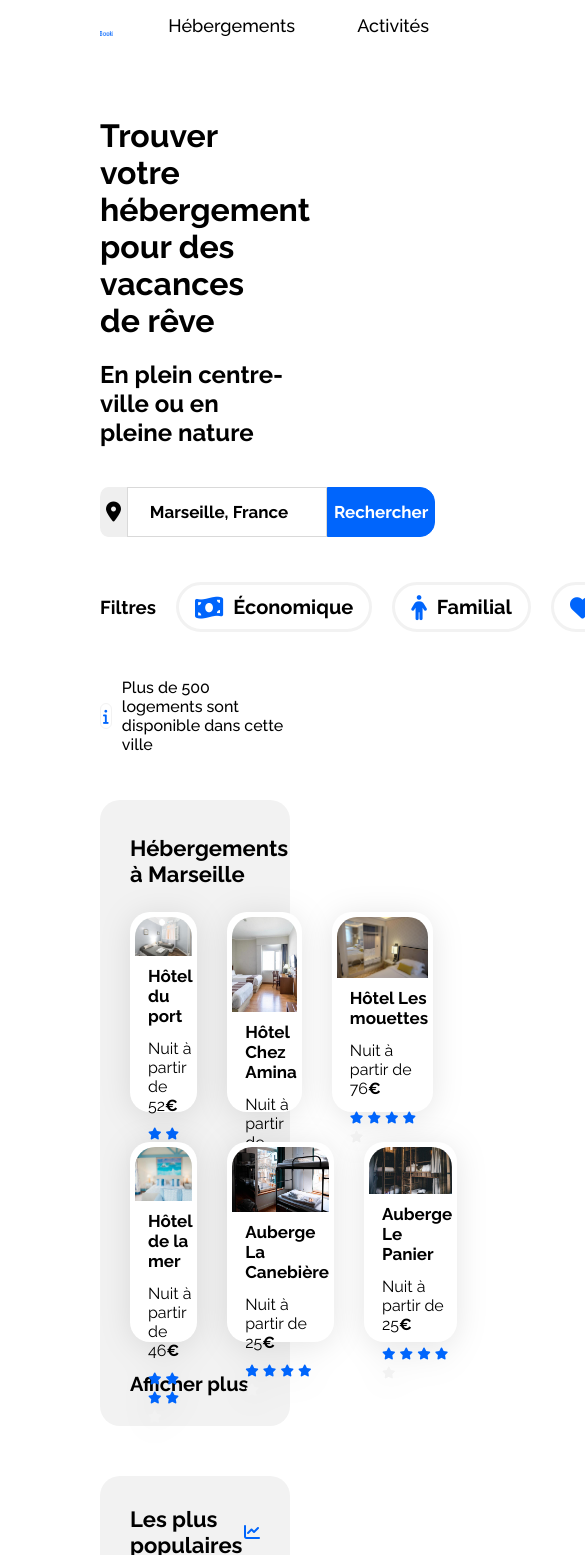
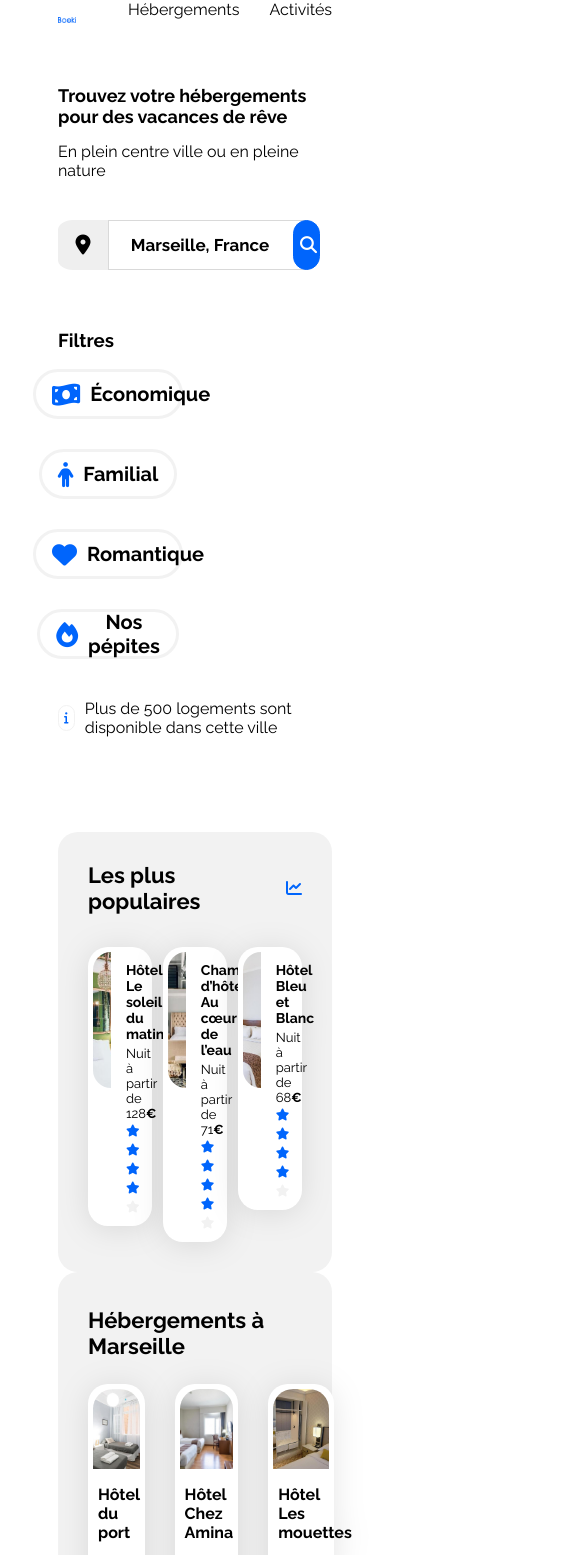
Before and after one commit to RacoonyThibault/Openclassroom_Project_2, a plain HTML site: page index.html in a window 390 px wide. Shown: the top 1555 px of the page, 585 px wide, since content can reach past the window. Drawn offline with Linux system fonts and the light colour scheme.

Commit message:
media queries

```diff
--- a/css/style.css
+++ b/css/style.css
@@ -1,6 +1,7 @@
 /****** General ***********/
 * {
     font-family: 'Raleway', sans-serif;
+    max-width: 1440px;
 }
 
 :root {
@@ -13,249 +14,12 @@
     color: var(--main-color);
 }
 
-header {
-    display: flex;
-    align-items: center;
-    justify-content: space-between;
-    margin-bottom: 50px;
-}
-
-ul {
-    display: flex;
-    flex-direction: row;
-    justify-content:flex-end;
-    gap: 2em;
-    list-style-type: none;
-    margin-top: 0;
-    padding-top: 0;
-}
-
-li {
-    display: flex;
-    margin: 0px;
-    padding: 15px;
-    font-size: large;
-    font-weight: 500;
-}
-
-li:hover {
-    color: #0065FC;
-    border-top: 2px solid #0065FC;
-}
-
 body {
     display: flex;
-    align-items: center;
     justify-content: center;
     margin-top: 0;
-    margin-left: 50px;
-    margin-right: 50px;
-    padding: auto;
+    margin-bottom: 0;
 }
-/** RECHERCHE **/
-
-.hebergements-search{
-    margin-bottom: 25px;
-
-}
-
-.search-title{
-    margin-bottom: 10px;
-}
-
-
-form{
-    display: flex;
-    padding: 0;
-}
-
-.localisation-button{
-    width: 50px;
-    height: 50px;
-    border-radius: 30% 0% 0% 30% / 20% 0% 0% 20%;
-    border: 1px  #d9d9d9;
-
-}
-
-.localisation-icon{
-    font-size: 20px;
-}
-
-input{
-    width: 200px;
-    height: 50px;
-    border: 1px #d9d9d9 solid;
-    font-weight: bold;
-    font-size: 17px;
-    text-align: center;
-}
-
-.search-button{
-    background: #0065FC;
-    color: white;
-    font-size:17px;
-    font-weight: bold;
-    width:130px;
-    height:50px;
-    border-radius: 0px 15px 15px 0px;
-    border: 1px solid #0065FC;
-}
-
-.container-search{
-    margin-top: 40px;
-    margin-bottom: 40px;
-
-}
-
-/** FILTRE **/
-
-.filter{
-    display: flex;
-    flex-direction: row;
-    align-items: center;
-}
-
-.margfilter{
-    margin-top: 40px;
-    margin-bottom: 20px;
-}
-
-.filter-title{
-    margin-right: 20px;
-}
-
-.filter-button{
-    display: flex;
-    justify-content: center;
-    align-items: center;
-}
-
-.icontextfilter{
-    border: 3px solid #F2F2F2;
-    height: 50px;
-    width: auto;
-    border-radius: 30px;
-    background-color: inherit;
-    margin-right: 20px;
-    display: flex;
-    align-items: center;
-}
-
-.filtericone{
-    font-size: 25px;
-    padding-left:10px ;
-    padding-right: 10px ;
-}
-
-.filtertext{
-    font-weight:bold;
-    padding-right: 10px;
-    font-size: 20px;
-
-}
-
-
-.icontextfilter:hover{
-    background-color: #DEEBFF;
-    color: black;
-    opacity: 1;
-}
-
-.info-point{
-    display: flex;
-    flex-direction: row;
-    align-items: center;
-    margin-top: 0px;
-    margin-bottom: 15px;
-
-
-}
-
-.icon-info{
-    font-size: 15px;
-    height: 24px;
-    width: 24px;
-    border: 1px solid #F2F2F2;
-    border-radius: 25px;
-    display: flex;
-    justify-content: center;
-    align-items: center;
-    margin-right: 10px;
-}
-
-.text-info{
-    font-weight: 500;
-}
-
-                /** MAIN **/
-
-/**Hebergement**/
-
-
-.hebergements{
-    width: 70%;
-    display: flex;
-    flex-direction: column;
-    justify-content: space-between;
-    margin-right: 30px;
-}
-
-.hebergements-title{
-    font-size: 22px;
-    font-weight: bolder;
-    margin-top: 5px;
-    margin-bottom: 25px;
-}
-
-.first-line {
-    display: flex;
-}
-
-.second-line{
-    display: flex;
-}
-
-
-
-
-
-.hebergements .card{
-    display: flex;
-    flex-direction: column;
-    width: 270px;
-    height: 190px;
-    margin-bottom: 30px;
-    margin-right: 30px;
-}
-
-.image-card {
-    width: 100%;
-    height: 50%;
-    border-radius: 20px 20px 0px 0px;
-
-}
-
-
-.card-text .card-title {
-    margin-top:10px;
-    margin-bottom: 13px;
-    margin-left: 13px;
-    padding: 0;
-    font-weight: 700;
-    font-size: 17px;
-}
-
-.card-text .card-subtitle{
-    margin-top:0px;
-    margin-bottom: 10px;
-    margin-left: 13px;
-    padding: 0;
-}
-
-.card-rating{
-    margin-left: 13px;
-}
-
 
 .main-container {
     width: 100%;
@@ -297,9 +61,162 @@ a {
     color: var(--main-bg-color)
 }
 
-#show-more{
+ul{
+    list-style: none;
+}
+
+/** Header **/
+
+header{
+    width: 100%;
+}
+
+nav{
+    display: flex;
+    align-items: center;
+    justify-content: space-between;
+    margin-bottom: 50px;
+}
+
+
+
+header ul{
+    display: flex;
+    flex-direction: row;
+    gap: 30px;
+    margin-top: 0;
+}
+
+li:hover {
+    border-top: 2px solid #0065FC;
+    }
+
+/** Search and filter **/
+
+.search-and-filter{
+    display: flex;
+    flex-direction: column;
+    margin-bottom: 30px;
+    gap: 40px;
+}
+
+
+.search-and-filter h1{
+    font-size: large;
+    margin-top: 0;
+}
+
+.search-and-filter p{
+    font-size: medium;
+    margin: 0;
+}
+form{
+    display: flex;
+}
+
+.localisation-button{
+    width: 50px;
+    height: 50px;
+    border-radius: 30% 0% 0% 30% / 20% 0% 0% 20%;
+    border: 1px  #d9d9d9;
+}
+
+.localisation-icon{
     font-size: 20px;
+}
+
+#search-bar{
+    width: 200px;
+    height: 50px;
+    border: 1px #d9d9d9 solid;
     font-weight: bold;
+    font-size: 17px;
+    text-align: center;
+}
+
+.search-button{
+    background: #0065FC;
+    color: white;
+    font-size:17px;
+    font-weight: bold;
+    width:130px;
+    height:50px;
+    border-radius: 0px 15px 15px 0px;
+    border: 1px solid #0065FC;
+}
+
+.magnifying-glass{
+    display: none;
+}
+
+/**Filter**/
+
+.filter{
+    display: flex;
+    flex-direction: row;
+    align-items: center;
+    width: 60%;
+}
+
+.filter-title{
+    margin-right: 20px;
+}
+
+.filter-button{
+    display: flex;
+    justify-content: center;
+    align-items: center;
+    gap: 30px;
+    max-width: var(--container);
+}
+
+.icontextfilter{
+    border: 3px solid #F2F2F2;
+    height: 50px;
+    max-width: 150px;
+    border-radius: 30px;
+    background-color: inherit;
+    display: flex;
+    align-items: center;
+}
+
+.filtericone{
+    font-size: 25px;
+    padding-left:10px ;
+    padding-right: 10px ;
+}
+
+.filtertext{
+    font-weight:bold;
+    padding-right: 10px;
+    font-size: 20px;
+}
+
+
+.icontextfilter:hover{
+    background-color: #DEEBFF;
+    color: black;
+    opacity: 1;
+}
+
+.info-point{
+    display: flex;
+    flex-direction: row;
+    align-items: center;
+    margin-top: 0px;
+    margin-bottom: 15px;
+}
+
+.icon-info{
+    font-size: 12px;
+    height: 24px;
+    width: 24px;
+    border: 1px solid #F2F2F2;
+    border-radius: 25px;
+    display: flex;
+    justify-content: center;
+    align-items: center;
+    margin-right: 10px;
 }
 
 /****** Hebergements And Populaires ***********/
@@ -315,6 +232,57 @@ a {
     box-sizing: border-box;
 }
 
+/****** Hebergements ***********/
+.hebergements {
+    width: 65%;
+    display: flex;
+    flex-direction: column;
+    justify-content: space-between
+}
+
+.hebergements-title{
+    font-size: 22px;
+    font-weight: bolder;
+    margin-top: 5px;
+    margin-bottom: 25px;
+}
+
+.card-first-line {
+    display: flex;
+    gap: 30px;
+    margin-bottom: 30px;
+}
+
+.card-second-line{
+    display: flex;
+    gap: 30px;
+}
+
+.hebergements .card{
+    display: flex;
+    flex-direction: column;
+    width: 26%;
+}
+
+.image-hebergements {
+    width: 100%;
+    height: 80px;
+    border-radius: 20px 20px 0px 0px;
+}
+
+.card-contain{
+    display: flex;
+    flex-direction: column;
+    width: 100%;
+    padding-left: 5px;
+    padding-bottom: 5px;
+}
+
+#show-more{
+    font-size: 16px;
+    font-weight: bold;
+    margin-top: 20px;
+}
 
 /****** Populaires ***********/
 .populaires {
@@ -361,6 +329,77 @@ a {
     margin-bottom: 5px;
 }
 
+/** Activities**/
+
+.activities{
+    height: 500px;
+}
+
+.activities-card{
+    height: 100%;
+    width: 100%;
+    display: flex;
+    justify-content: space-between;
+}
+
+.activities .card{
+    height: 80%;
+    width: 22%;
+    padding:0;
+    display: flex;
+    flex-direction: column;
+}
+
+.image-activities{
+    height: 85%;
+    width: 100%;
+    border-top-right-radius: 20px;
+    border-top-left-radius: 20px;
+    border: 0;
+}
+
+.activities .card-content{
+    display: flex;
+    padding-left: 15px;
+    padding-top: 5px;
+    align-items: center;
+    height: 10%;
+}
+
+
+.activities .card-title{
+    font-weight: 700;
+    font-size: 17px;
+}
+
+/**FOOTER**/
+
+footer{
+    background-color: #F2F2F2;
+    display: flex;
+    justify-content: space-between;
+}
+
+.foot-container{
+    width: 30%;
+    display: flex;
+    flex-direction: column;
+    align-items: baseline;
+}
+
+.foot-title{
+    margin-bottom: 0;
+}
+
+footer ul{
+    margin: 5px;
+    padding-left: 0;
+}
+
+footer li{
+    padding-bottom: 10px;
+}
+
 
 
 
@@ -369,11 +408,25 @@ a {
 /****** Media queries ***********/
 /* Medium devices (tablets, less/equal than 1024px) */
 @media (max-width: 1024px) {
+
+    .filter{
+        flex-direction: column;
+        align-items: flex-start;
+
+    }
+
+    .filter-button{
+
+    }
+
+
+
     .hebergements-and-populaires {
         flex-direction: column;
+        align-items: flex-start;
     }
 
-    section.hebergements {
+    .hebergements {
         width: 100%;
     }
 
@@ -404,4 +457,44 @@ a {
 /* Small devices (phones, less than 768px) */
 @media (max-width: 767.98px) {
     /* ... */
-}
+
+
+    .search-button{
+        width: 10%;
+        border-radius: 20px;
+        margin-left: -15px;
+    }
+
+    .rechercher-word{
+        display: none;
+    }
+
+    .magnifying-glass{
+        display: contents;
+    }
+
+    .filter{
+        flex-direction: column;
+        align-items: flex-start;
+    }
+
+    .filter-button{
+        flex-wrap: wrap;
+        justify-content: center;
+        width: 100px;
+    }
+
+    .hebergements-and-populaires {
+        flex-direction: column;
+        justify-content: space-between;
+    }
+
+    .hebergements{
+        order: 2;
+    }
+
+    .populaires{
+        order: 1;
+    }
+
+    }
--- a/index.html
+++ b/index.html
@@ -17,36 +17,34 @@
 <body>
     <div class="main-container">
         <header>
-            <img src="images/logo/Booki@3x.png" alt="logo du site Booki" width="7%" height="7%">
             <nav>
+                <div class="logo"><a href="index.html">
+                    <img src="images/logo/Booki.png" alt="logo du site booki" width="60%" height="60%"></a>
+                </div>
+                <div class="links">
                     <ul>
-                    <li>
-                        <a href="">Hébergements</a>
-                    </li>
-                    <li>
-                        <a href="">Activités</a>
-                    </li>
+                        <li><a href="#hebergements">Hébergements</a></li>
+                        <li><a href="">Activités</a></li>
                     </ul>
+                </div>
             </nav>
         </header>
         <main>
-            <div class="hebergements-search">
-                <div class="search-title">
-                    <h1>Trouver votre hébergement pour des vacances de rêve</h1>
+            <section class="search-and-filter">
+                <div class="headline-and-text">
+                    <h1>Trouvez votre hébergements pour des vacances de rêve</h1>
+                    <p>En plein centre ville ou en pleine nature</p>
                 </div>
-                    <div class="search-subtitle">
-                        <h2>En plein centre-ville ou en pleine nature</h2>
-                    </div>
-                <div class="container-search">
                     <form action="" method="post">
                         <button class="localisation-button">
-                                <div class="localisation-icon"><i class="fa-solid fa-location-dot" style="color: #000000;"></i></div>
+                            <div class="localisation-icon"><i class="fa-solid fa-location-dot" style="color: #000000;" ;></i></div>
                         </button>
-                            <input type="search" id="search-bar" name="search-bar" value="Marseille, France"opacity:1>
-                            <button class="search-button">Rechercher</button>
+                        <input type="search" id="search-bar" name="search-bar" value="Marseille, France">
+                        <button class="search-button">
+                            <span class="magnifying-glass"><i class="fa-solid fa-magnifying-glass" style="color: #ffffff;"></span></i><span class="rechercher-word">Rechercher</span>
+                        </button>
                     </form>
-                </div>
-                <div class="filter margfilter">
+                    <div class="filter">
                         <div class="filter-title">
                             <h3>Filtres</h3>
                         </div>
@@ -68,19 +66,21 @@
                                 <div class="filtertext">Nos pépites</div>
                             </button>
                         </div>
-
                     </div>
-                <div class="info-point"><i class="fa-solid fa-info icon-info"></i><h4 class="text-info">Plus de 500 logements sont disponible dans cette ville</h4></div>
+                    <div class="info-point">
+                        <i class="fa-solid fa-info icon-info"></i>
+                        <p class="text-info">Plus de 500 logements sont disponible dans cette ville</p>
                     </div>
+            </section>
             <div class="hebergements-and-populaires">
                 <section id="hebergements" class="hebergements">
                     <h2 class="hebergements-title">Hébergements à Marseille</h2>
-                            <div class="first-line">
+                    <div class="card-first-line">
                         <a href="#" class="card">
-                                        <img src="images/hebergements/fred-kleber.jpg" alt="photo Hôtel du port" class="image-card">
+                                <img src="images/hebergements/fred-kleber.jpg" alt="photo de la chambre Hôtel du port" class="image-hebergements">
                                 <div class="card-contain">
                                     <div class="card-text">
-                                                <h5 class="card-title">Hôtel du port</h5>
+                                        <h3 class="card-title">Hôtel du port</h3>
                                         <p class="card-subtitle">Nuit à partir de 52<span class="euro">€</span></p>
                                     </div>
                                     <div class="card-rating">
@@ -93,10 +93,10 @@
                                 </div>
                         </a>
                         <a href="#" class="card">
-                                        <img src="images/hebergements/febrian-zakaria.jpg" alt="photo Hôtel chez Amina " class="image-card">
+                                <img src="images/hebergements/febrian-zakaria.jpg" alt="photo de la chambre Hôtel chez Amina " class="image-hebergements">
                                 <div class="card-contain">
                                     <div class="card-text">
-                                                <h5 class="card-title">Hôtel Chez Amina</h5>
+                                        <h3 class="card-title">Hôtel Chez Amina</h3>
                                         <p class="card-subtitle">Nuit à partir de 96<span class="euro">€</span></p>
                                     </div>
                                     <div class="card-rating">
@@ -109,10 +109,10 @@
                                 </div>
                         </a>
                         <a href="#" class="card">
-                                        <img src="images/hebergements/reisetopia.jpg" alt="photo Hôtel Les mouettes" class="image-card">
+                                <img src="images/hebergements/reisetopia.jpg" alt="photo de la chambre Hôtel Les mouettes" class="image-hebergements">
                                 <div class="card-contain">
                                     <div class="card-text">
-                                                <h5 class="card-title">Hôtel Les mouettes</h5>
+                                        <h3 class="card-title">Hôtel Les mouettes</h3>
                                         <p class="card-subtitle">Nuit à partir de 76<span class="euro">€</span></p>
                                     </div>
                                     <div class="card-rating">
@@ -125,12 +125,12 @@
                                 </div>
                             </a>
                     </div>
-                            <div class="second-line">
+                    <div class="card-second-line">
                         <a href="#" class="card">
-                                        <img src="images/hebergements/annie-spratt.jpg" alt="photo Hôtel de la mer" class="image-card">
+                            <img src="images/hebergements/annie-spratt.jpg" alt="photo de la chambre Hôtel de la mer" class="image-hebergements">
                             <div class="card-contain">
                                 <div class="card-text">
-                                                <h5 class="card-title">Hôtel de la mer</h5>
+                                    <h3 class="card-title">Hôtel de la mer</h3>
                                     <p class="card-subtitle">Nuit à partir de 46<span class="euro">€</span></p>
                                 </div>
                                 <div class="card-rating">
@@ -143,10 +143,10 @@
                             </div>
                         </a>
                         <a href="#" class="card">
-                                        <img src="images/hebergements/marcus-loke.jpg" alt="photo Auberge de la Canebière" class="image-card">
+                            <img src="images/hebergements/marcus-loke.jpg" alt="photo de la chambre Auberge de la Canebière" class="image-hebergements">
                             <div class="card-contain">
                                 <div class="card-text">
-                                                <h5 class="card-title">Auberge La Canebière</h5>
+                                    <h3 class="card-title">Auberge La Canebière</h3>
                                     <p class="card-subtitle">Nuit à partir de 25<span class="euro">€</span></p>
                                 </div>
                                 <div class="card-rating">
@@ -159,10 +159,10 @@
                             </div>
                         </a>
                         <a href="#" class="card">
-                                        <img src="images/hebergements/nicate-lee.jpg" alt="photo Auberge Le Panier" class="image-card">
+                            <img src="images/hebergements/nicate-lee.jpg" alt="photo de la chambre Auberge Le Panier" class="image-hebergements">
                             <div class="card-contain">
                                 <div class="card-text">
-                                                <h5 class="card-title">Auberge Le Panier</h5>
+                                    <h3 class="card-title">Auberge Le Panier</h3>
                                     <p class="card-subtitle">Nuit à partir de 25<span class="euro">€</span></p>
                                 </div>
                                 <div class="card-rating">
@@ -238,14 +238,64 @@
                                         <span class="sr-only">Note de 4 sur 5</span>
                                     </div>
                                 </div>
-                            </div>
                             </article>
                         </a>
                     </div>
                 </section>
             </div>
+            <section class="activities" id="activities">
+                <h2 class="activities-title">Activités à Marseille</h2>
+                <div class="activities-card">
+                    <a href="#" class="card">
+                        <img src="images/activites/reno-laithienne.jpg" alt="photo du Vieux-port de Marseille" class="image-activities">
+                        <div class="card-content">
+                            <h3 class="card-title">Vieux-port</h3>
+                        </div>
+                    </a>
+                    <a href="#" class="card">
+                        <img src="images/activites/paul-hermann.jpg" alt="photo Port de Pomègues" class="image-activities">
+                        <div class="card-content">
+                            <h3 class="card-title">Port de Pomègues</h3>
+                        </div>
+                    </a>
+                    <a href="#" class="card">
+                        <img src="images/activites/kilyan-sockalingum.jpg" alt="photo des Calanques" class="image-activities">
+                        <div class="card-content">
+                            <h3 class="card-title">Parc national des Calanques</h3>
+                        </div>
+                    </a>
+                    <a href="#" class="card">
+                        <img src="images/activites/florian-wehde.jpg" alt="photo de Notre-Dame-de-la-Garde" class="image-activities">
+                        <div class="card-content">
+                            <h3 class="card-title">Notre-Dame-de-la-Garde</h3>
+                        </div>
+                    </a>
+                </div>
+            </section>
         </main>
-        <footer></footer>
+        <footer>
+            <div class="foot-container">
+                <h3 class="foot-title">À propos</h3>
+                <ul>
+                    <li>Fonction du site</li>
+                    <li>Conditions générales</li>
+                    <li>Données et confidentialité</li>
+                </ul>
+            </div>
+            <div class="foot-container">
+                <h3 class="foot-title">Nos hébergements</h3>
+                <ul>
+                    <li>Charte qualité</li>
+                    <li>Proposer votre hôtel</li>
+                </ul>
+            </div>
+            <div class="foot-container">
+                <h3 class="foot-title">Assistance</h3>
+                <ul>
+                    <li>Centre d'aide</li>
+                    <li>Nous contacter</li
+                </ul>
+        </footer>
     </div>
 </body>
 
```
Lines whose indentation alone changed are shown as unchanged.
